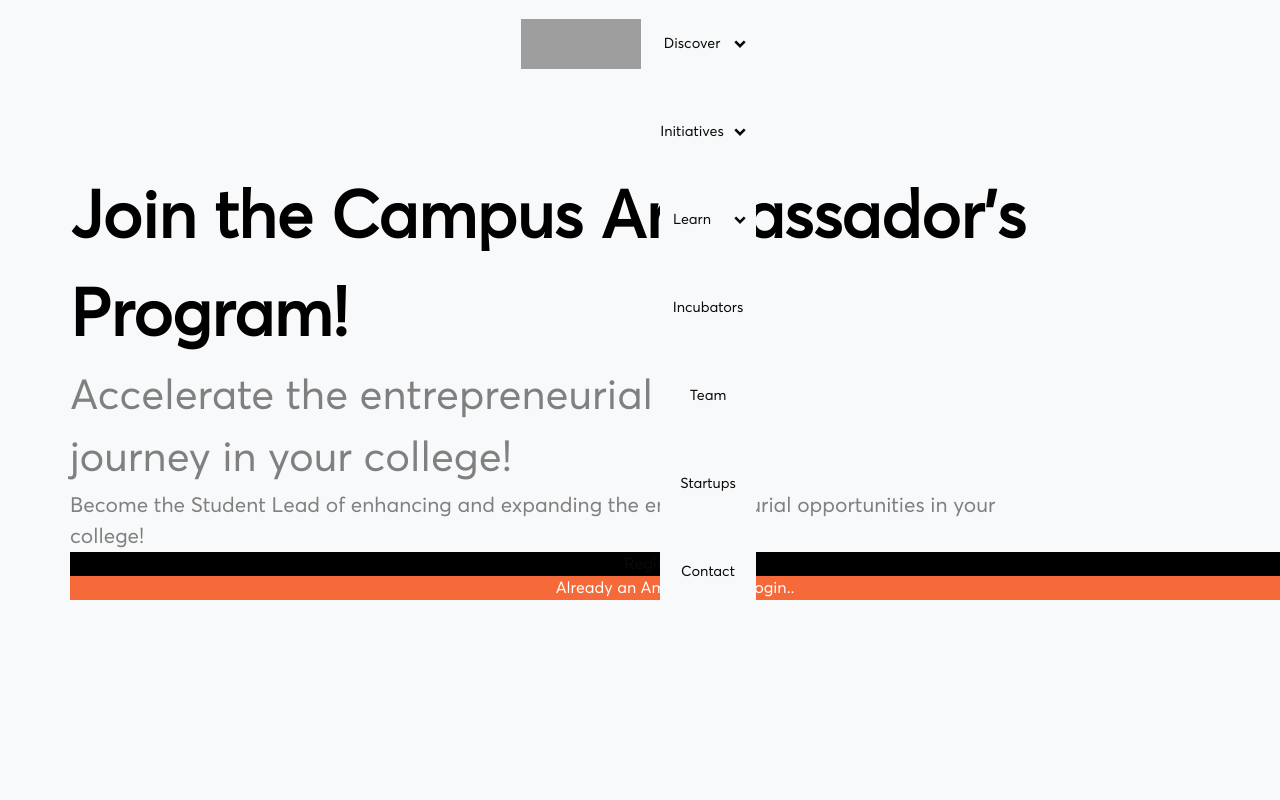
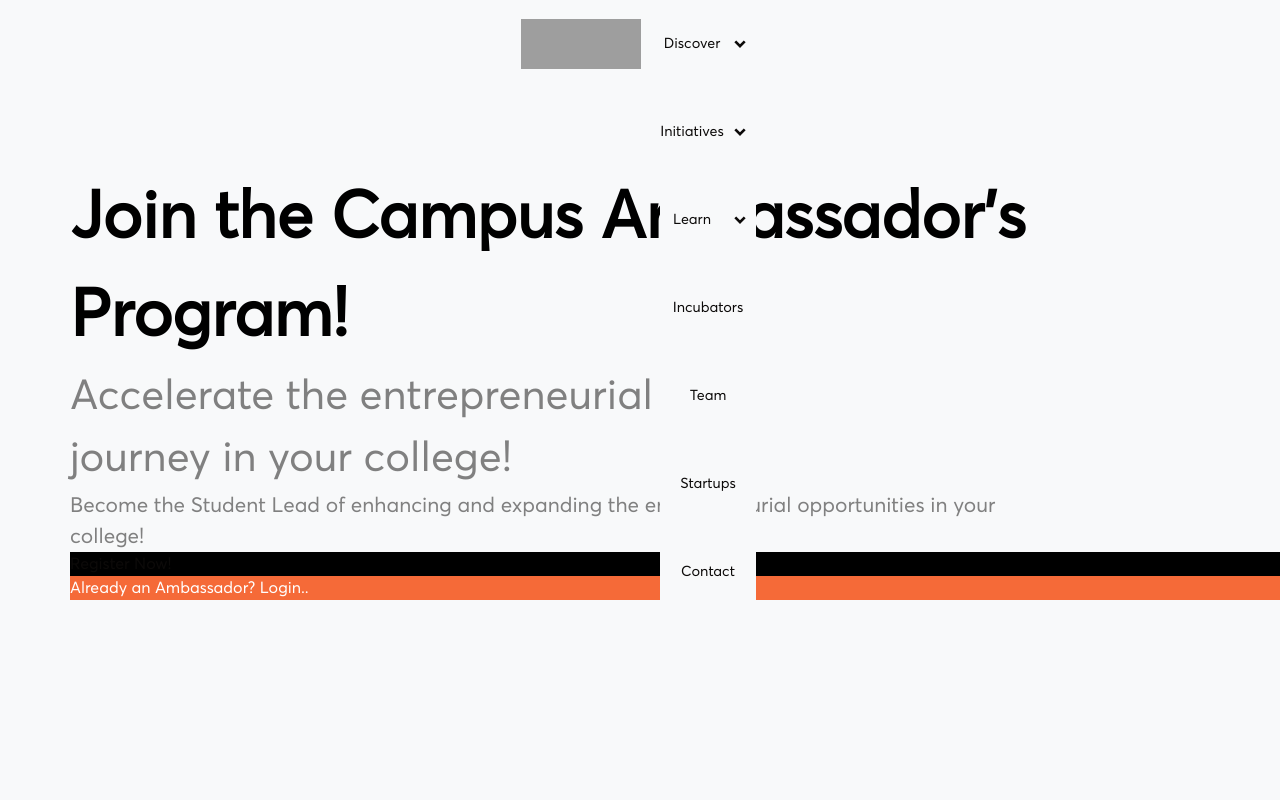
Before and after one commit to ecelliitbhu/ecell-website-new, a Next.js app: page /cd in a window 1280 px wide. Shown: the top 800 px of the page. Built offline with nearby package versions, Linux system fonts and the light colour scheme; no server answers; grey boxes are pictures that could not be loaded.

Commit message:
Enable CAP

```diff
--- a/pages/cd.jsx
+++ b/pages/cd.jsx
@@ -63,21 +63,21 @@ export default function CampusDirector() {
 
                             <Button
                                 className="get-started join-cd"
-                                // href="/campus-ambassador-form"
-                                onClick={() => toast.error("Applications closed for now")}
-                                // target="_blank"
-                                // rel="noopener noreferrer"
+                                href="/campus-ambassador-form"
+                                // onClick={() => toast.error("Applications closed for now")}
+                                target="_blank"
+                                rel="noopener noreferrer"
                             >
                                 Register Now!
                             </Button>
                             <Button
                                 // className="get-started join-cd"
                                 className="get-started join-cd !bg-[#f56a38] hover:!bg-red-600 text-white !border !border-[#f56a38]"
-                                // href="/campus-ambassador-form"
-                                onClick={() => toast.error("Applications closed for now")}
-                                // onClick={() => handleGoogleLogin()}
-                                // target="_blank"
-                                // rel="noopener noreferrer"
+                                href="/campus-ambassador-form"
+                                // onClick={() => toast.error("Applications closed for now")}
+                                onClick={() => handleGoogleLogin()}
+                                target="_blank"
+                                rel="noopener noreferrer"
                             >
                                 Already an Ambassador? Login..
                             </Button>
--- a/pages/grow-your-resume/recruiter/profile.tsx
+++ b/pages/grow-your-resume/recruiter/profile.tsx
@@ -162,6 +162,8 @@ const ProfilePage = () => {
                         websiteUrl: editData.websiteUrl || "",
                         phoneNumber: editData.phoneNumber || "",
                     };
+
+                    setProfileData(profileData);
 
                     if (session?.user) {
                         await update({
```
